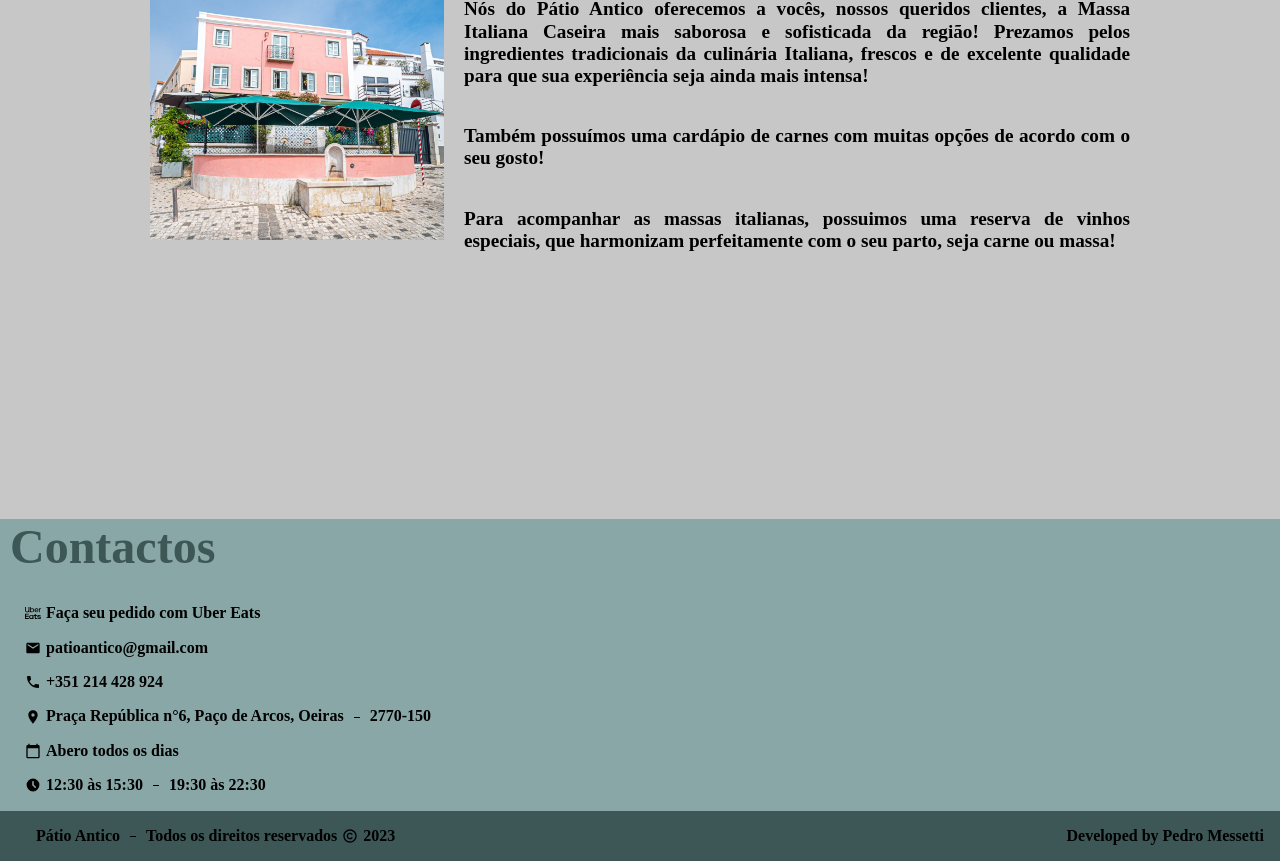
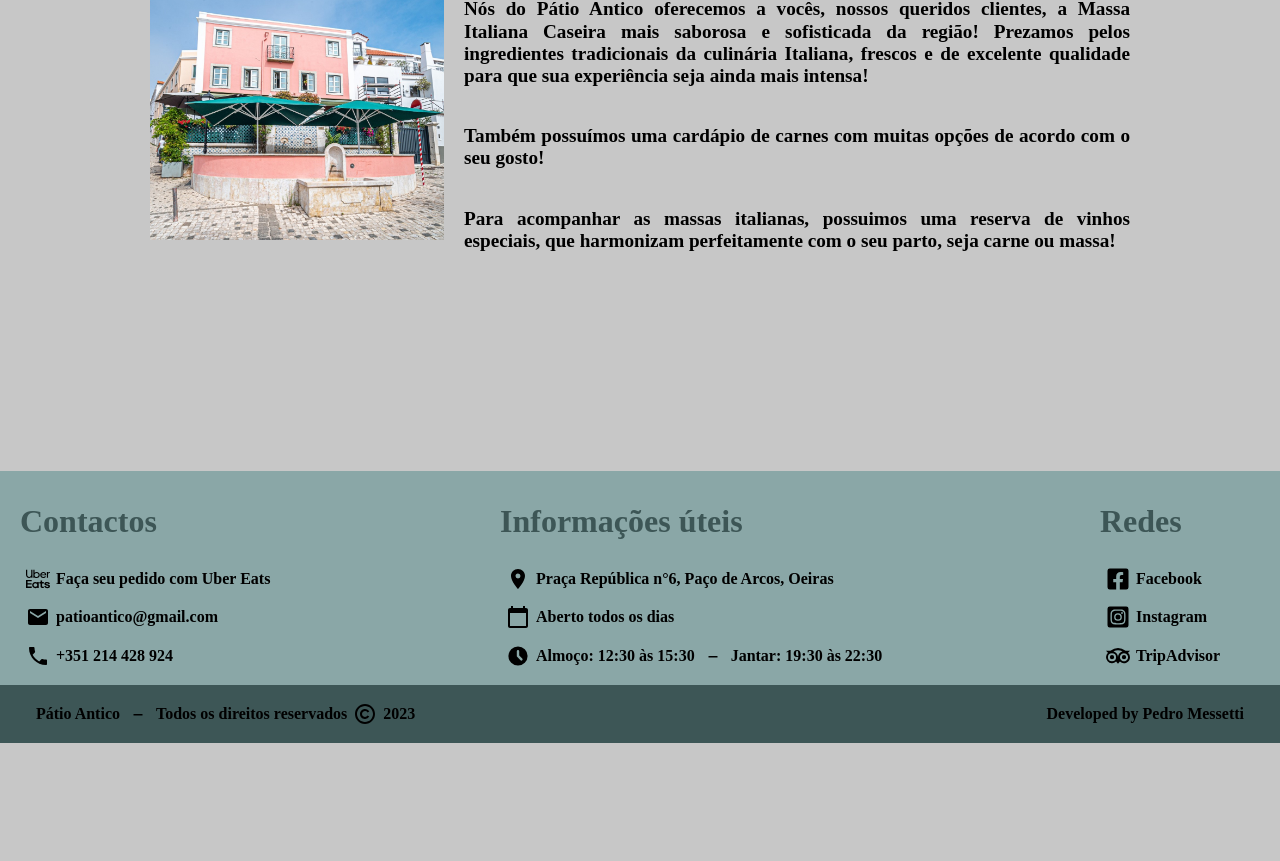
Before and after one commit to pedromessetti/patio-antico, a React (Create React App) app: page / in a window 1280 px wide. Shown: the part 2173-3034 px from the top of the page. After the commit the page ends 2916 px from the top, so only its background shows below. Built offline with nearby package versions, Linux system fonts and the light colour scheme; a web font is replaced by a local one.

Commit message:
changes on footer

```diff
--- a/src/components/Footer/Footer.module.scss
+++ b/src/components/Footer/Footer.module.scss
@@ -4,22 +4,76 @@
 .footer {
   background-color: $green;
 
-  h3 {
-    margin-left: 10px;
+  &__top {
+    display: grid;
+    grid-template-columns: 1.2fr 1.5fr .5fr;
+
+    a {
+      display: flex;
+      align-items: center;
+      font-weight: 700;
+      margin: 20px;
+      color: $black;
+      transition: 300ms;
+
+      &:hover {
+        color: $grey;
+
+        .icon {
+          transition: 300ms;
+
+          &__ubereats {
+            color: $ubereats;
+          }
+
+          &__mail {
+            color: $red;
+          }
+
+          &__tel {
+            color: $tel;
+          }
+
+          &__location {
+            color: $red;
+          }
+
+          &__facebook {
+            color: $facebook;
+          }
+
+          &__instagram {
+            color: $instagram;
+          }
+
+          &__tripadvisor {
+            color: $tripadvisor;
+          }
+        }
+      }
+    }
+
   }
 
   p {
-    margin-left: 20px;
     display: flex;
     align-items: center;
     font-weight: 700;
-    color:$black;
+    margin: 20px;
+    color: $black;
   }
 
-  svg {
-    margin: 0 5px;
+  h3 {
+    font-size: 2em;
+    margin-left: 20px;
   }
 
+
+  svg {
+    scale: 150%;
+    color: $black;
+    margin: 0 10px;
+  }
 
   &__bottom {
     background-color: $dark-green;
--- a/src/components/Footer/index.tsx
+++ b/src/components/Footer/index.tsx
@@ -1,28 +1,51 @@
+//Import of styles
 import style from './Footer.module.scss'
 import styleTema from 'styles/Tema.module.scss'
 
+//Import of the icons
 import { RiCopyrightLine } from 'react-icons/ri'
 import { MdEmail, MdPhone, MdLocationOn, MdCalendarToday } from 'react-icons/md'
 import { SiUbereats } from 'react-icons/si'
 import { VscDash } from 'react-icons/vsc'
 import { HiClock } from 'react-icons/hi'
-import { Link } from 'react-router-dom'
+import { FaFacebookSquare, FaInstagramSquare, FaTripadvisor } from 'react-icons/fa'
 
 
 export default function Footer() {
   return (
     <footer className={style.footer}>
       <section className={style.footer__top}>
-        <h3 className={styleTema.titulo}>Contactos</h3>
         <div className={style.contacto}>
-          <a href='https://www.ubereats.com/store/patio-antico-paco-de-arcos/yMVo5Dj3TIuxyVIU7FJqxg?utm_medium=cpc-localads&utm_source=google&utm_campaign=CM2143835-search-nonbrand-google-localads_140_-99_PT-National_e_all_acq_cpc_pt_PPA_Exact_0_f%3Aaggregator_serp%3Afeature_id_fprint%3D10073525846132700720_kwd-1053772177571_649714450944_146734436619__c&campaign_id=14249952190&adg_id=146734436619&fi_id=&match=&net=g&dev=c&dev_m=&ad_id=649714450944&cre=649714450944&kwid=kwd-1053772177571&kw=f%3Aaggregator_serp%3Afeature_id_fprint%3D10073525846132700720&placement=&tar=&&&&&gclsrc=aw.ds&gclid=CjwKCAiAu5agBhBzEiwAdiR5tLsQ5wlq2CMrc46kUkC00P2u07TNq9Hz1z0QUVAVnz4xtdF-Z1OV6hoCrIEQAvD_BwE'>
-            <p><SiUbereats /> Faça seu pedido com Uber Eats</p>
+          <h3 className={styleTema.titulo}>Contactos</h3>
+          <a href='https://www.ubereats.com/store/patio-antico-paco-de-arcos/yMVo5Dj3TIuxyVIU7FJqxg?utm_medium=cpc-localads&utm_source=google&utm_campaign=CM2143835-search-nonbrand-google-localads_140_-99_PT-National_e_all_acq_cpc_pt_PPA_Exact_0_f%3Aaggregator_serp%3Afeature_id_fprint%3D10073525846132700720_kwd-1053772177571_649714450944_146734436619__c&campaign_id=14249952190&adg_id=146734436619&fi_id=&match=&net=g&dev=c&dev_m=&ad_id=649714450944&cre=649714450944&kwid=kwd-1053772177571&kw=f%3Aaggregator_serp%3Afeature_id_fprint%3D10073525846132700720&placement=&tar=&&&&&gclsrc=aw.ds&gclid=CjwKCAiAu5agBhBzEiwAdiR5tLsQ5wlq2CMrc46kUkC00P2u07TNq9Hz1z0QUVAVnz4xtdF-Z1OV6hoCrIEQAvD_BwE' target='_blank' rel="noopener noreferrer">
+            <SiUbereats className={style.icon__ubereats}/> Faça seu pedido com Uber Eats
           </a>
-          <p><MdEmail />patioantico@gmail.com</p>
-          <p><MdPhone />+351 214 428 924</p>
-          <p><MdLocationOn/>Praça República n°6, Paço de Arcos, Oeiras <VscDash /> 2770-150 </p>
-          <p><MdCalendarToday />Abero todos os dias</p>
-          <p><HiClock />12:30 às 15:30<VscDash />19:30 às 22:30</p>
+          <a href='mailto:patioantico@gmail.com' target='_blank' rel="noopener noreferrer">
+            <MdEmail className={style.icon__mail}/>patioantico@gmail.com
+          </a>
+          <a href='tel:+351214428924'>
+            <MdPhone className={style.icon__tel}/>+351 214 428 924
+          </a>
+        </div>
+        <div className={style.infos}>
+          <h3 className={styleTema.titulo}>Informações úteis</h3>
+          <a href="https://www.google.com.br/maps/place/P%C3%A1tio+Antico/@38.6958969,-9.2930392,17z/data=!3m1!4b1!4m6!3m5!1s0xd1ec94e0b82ecdd:0x8bcc5a629e74b630!8m2!3d38.6958969!4d-9.2908505!16s%2Fg%2F1tdb0z8y" target="_blank" rel="noopener noreferrer">
+            <MdLocationOn className={style.icon__location}/>Praça República n°6, Paço de Arcos, Oeiras
+          </a>
+          <p><MdCalendarToday />Aberto todos os dias</p>
+          <p><HiClock />Almoço: 12:30 às 15:30<VscDash />Jantar: 19:30 às 22:30</p>
+        </div>
+        <div className={style.siga}>
+          <h3 className={styleTema.titulo}>Redes</h3>
+          <a href='https://www.facebook.com/PatioAntico/?locale=pt_PT' target='_blank' rel="noopener noreferrer">
+            <FaFacebookSquare className={style.icon__facebook}/> Facebook
+          </a>
+          <a href='https://www.instagram.com/patioantico/' target='_blank' rel="noopener noreferrer">
+            <FaInstagramSquare className={style.icon__instagram}/>Instagram
+          </a>
+          <a href="https://www.tripadvisor.pt/Restaurant_Review-g1212457-d4554050-Reviews-Patio_Antico_Restaurante_Italiano-Paco_de_Arcos_Oeiras_Lisbon_District_Central_P.html" target="_blank" rel="noopener noreferrer">
+            <FaTripadvisor className={style.icon__tripadvisor}/>TripAdvisor
+          </a>
         </div>
       </section>
       <section className={style.footer__bottom}>
--- a/src/styles/_variaveis.scss
+++ b/src/styles/_variaveis.scss
@@ -21,3 +21,8 @@ $soft-green-transparent: #cffde167;
 $dark-green: #3D5656;
 $dark-green-transparent: #243333b9;
 $green: #6b9797a8;
+$ubereats :#06bb64;
+$facebook :#4d5ea1;
+$instagram :#bf0dc9;
+$tripadvisor :#31d99c;
+$tel :#016408;
```
